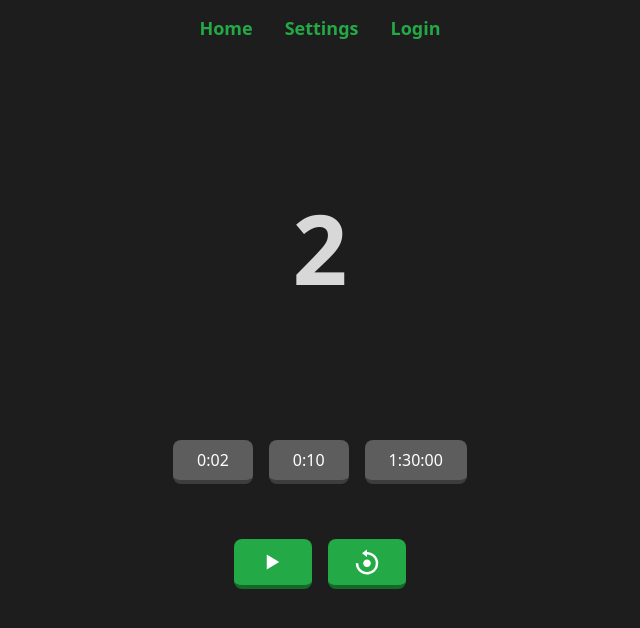
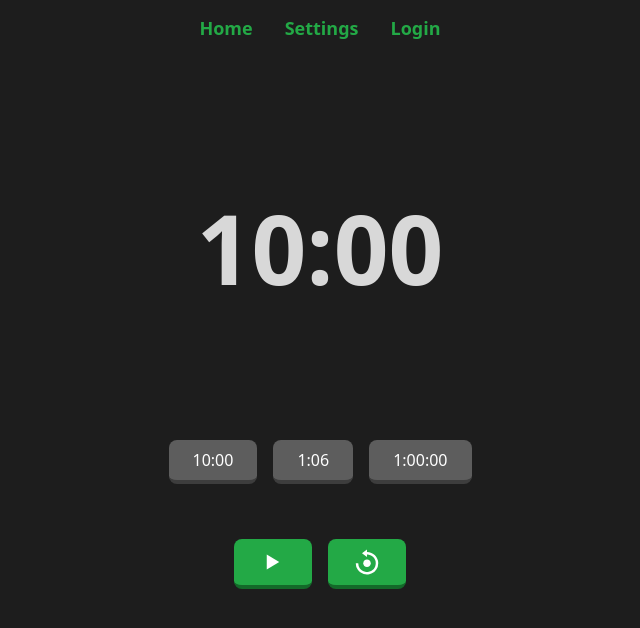
Before and after one commit to cat391/GrindMeter, a React (Vite) app in the folder grindmeter/: page / in a window 1280 px wide. Shown: the top 628 px of the page, without its empty margins (320-960 px from the left). Built offline with nearby package versions, Linux system fonts and the light colour scheme.

Commit message:
Fixed the visual for the timer again

```diff
--- a/grindmeter/src/App.jsx
+++ b/grindmeter/src/App.jsx
@@ -1,5 +1,6 @@
 import { createBrowserRouter, RouterProvider, Route } from "react-router-dom";
 import { createRoutesFromElements } from "react-router-dom";
+import { PresetProvider } from "./components/PresetContext";
 
 import "./App.css";
 
@@ -10,8 +11,22 @@ import Login from "./pages/Login";
 
 const router = createBrowserRouter(
   createRoutesFromElements(
-    <Route path="/" element={<RootLayout />}>
-      <Route index element={<Home />} />
+    <Route
+      path="/"
+      element={
+        <PresetProvider>
+          <RootLayout />
+        </PresetProvider>
+      }
+    >
+      <Route
+        index
+        element={
+          <PresetProvider>
+            <Home />
+          </PresetProvider>
+        }
+      />
       <Route path="login" element={<Login />} />
     </Route>
   )
--- a/grindmeter/src/components/PresetButton.jsx
+++ b/grindmeter/src/components/PresetButton.jsx
@@ -3,12 +3,24 @@ import "../App.css";
 // Converts seconds to a string of a digital time format
 export const convertToTimeStr = (org) => {
   let hours = Math.floor((org / (60 * 60)) % 24);
-  let minutes = Math.floor((org / 60) % 60);
+
+  let minutes = () => {
+    let formattedMinutes = Math.floor((org / 60) % 60);
+
+    if (hours === 0 && formattedMinutes === 0) {
+      return "0:"; // No hours or minutes
+    } else if (hours !== 0 && formattedMinutes === 0) {
+      return "00:"; // Hours but no minutes
+    } else {
+      return String(formattedMinutes) + ":";
+    }
+  };
+
   let seconds = Math.floor(org % 60);
 
-  return `${hours != 0 ? String(hours) + ":" : ""}${
-    minutes != 0 ? String(minutes) + ":" : "0:"
-  }${String(seconds).padStart(2, "0")}`;
+  return `${hours != 0 ? String(hours) + ":" : ""}${minutes()}${String(
+    seconds
+  ).padStart(2, "0")}`;
 };
 
 // Component for Timer "Preset" Buttons
--- /dev/null
+++ b/grindmeter/src/components/PresetContext.jsx
@@ -0,0 +1,17 @@
+import { createContext, useState, useContext } from "react";
+
+const PresetContext = createContext();
+
+export function usePresetContext() {
+  return useContext(PresetContext);
+}
+
+export function PresetProvider({ children }) {
+  const [presets, setPresets] = useState([600, 66, 3600]);
+
+  return (
+    <PresetContext.Provider value={{ presets, setPresets }}>
+      {children}
+    </PresetContext.Provider>
+  );
+}
--- a/grindmeter/src/components/SettingsModal.jsx
+++ b/grindmeter/src/components/SettingsModal.jsx
@@ -1,11 +1,8 @@
 import { IoSettingsOutline } from "react-icons/io5";
-import { exportedPresets } from "../pages/Home";
 import { convertToTimeStr } from "./PresetButton";
 import { useState } from "react";
 
 function SettingsModal({ open, onClose }) {
-  const [value, setValue] = useState(convertToTimeStr(exportedPresets[0]));
-
   const handleChange = (event) => {
     setValue(event.target.value);
   };
@@ -30,7 +27,7 @@ function SettingsModal({ open, onClose }) {
             <label className="text-customGreen-100 block size text-sm font-medium">
               Preset 1
             </label>
-            <input type="text" value={value} onChange={handleChange} />
+            <input type="text" value={"HAMBURGER"} onChange={handleChange} />
           </div>
         </div>
 
--- a/grindmeter/src/components/Timer.jsx
+++ b/grindmeter/src/components/Timer.jsx
@@ -1,16 +1,33 @@
 import useTimer from "./useTimer";
 import "../App.css";
 
-// Maybe combine this one and the other???
 const convertToTimeStrV2 = (org) => {
   {
-    let hours = Math.floor((org / (60 * 60)) % 24);
-    let minutes = Math.floor((org / 60) % 60);
-    let seconds = Math.floor(org % 60);
+    let m = Math.floor((org / 60) % 60);
+    let s = Math.floor(org % 60);
+    let h = Math.floor((org / (60 * 60)) % 24);
 
-    return `${hours != 0 ? String(hours) + ":" : ""}${
-      minutes != 0 ? String(minutes) + ":" : ""
-    }${seconds === 0 && minutes ? "00" : seconds}`;
+    let minutes = () => {
+      if (h === 0 && m === 0) {
+        return ""; // No hours or minutes
+      } else if (h !== 0 && m === 0) {
+        return "00:"; // hours but no minutes
+      } else {
+        return String(m) + ":";
+      }
+    };
+
+    let seconds = () => {
+      if (s === 0 && (h !== 0 || m !== 0)) {
+        return "00"; // No seconds with hours or minutes
+      } else if (s / 10 < 1 && (h !== 0 || m !== 0)) {
+        return "0" + String(s); // Single digit seconds with minutes or hours
+      } else {
+        return String(s);
+      }
+    };
+
+    return `${h != 0 ? String(h) + ":" : ""}${minutes()}${seconds()}`;
   }
 };
 
--- a/grindmeter/src/pages/Home.jsx
+++ b/grindmeter/src/pages/Home.jsx
@@ -3,16 +3,13 @@ import Timer from "../components/Timer";
 import PresetButton from "../components/PresetButton";
 import "../App.css";
 import { BiPause, BiReset, BiPlay } from "react-icons/bi";
-
-export let exportedPresets = [180, 10, 5400];
+import { usePresetContext } from "../components/PresetContext";
 
 export default function Home() {
   const [isOn, setIsOn] = useState(false);
-  const [presets, setPresets] = useState([2, 10, 5400]);
+  const { presets, setPresets } = usePresetContext();
   const [displayedTime, setDisplayedTime] = useState(presets[0]);
   const [shouldReset, setShouldReset] = useState(0);
-
-  exportedPresets = presets;
 
   const handleTimerChange = (id) => {
     setDisplayedTime(presets[id]);
```
